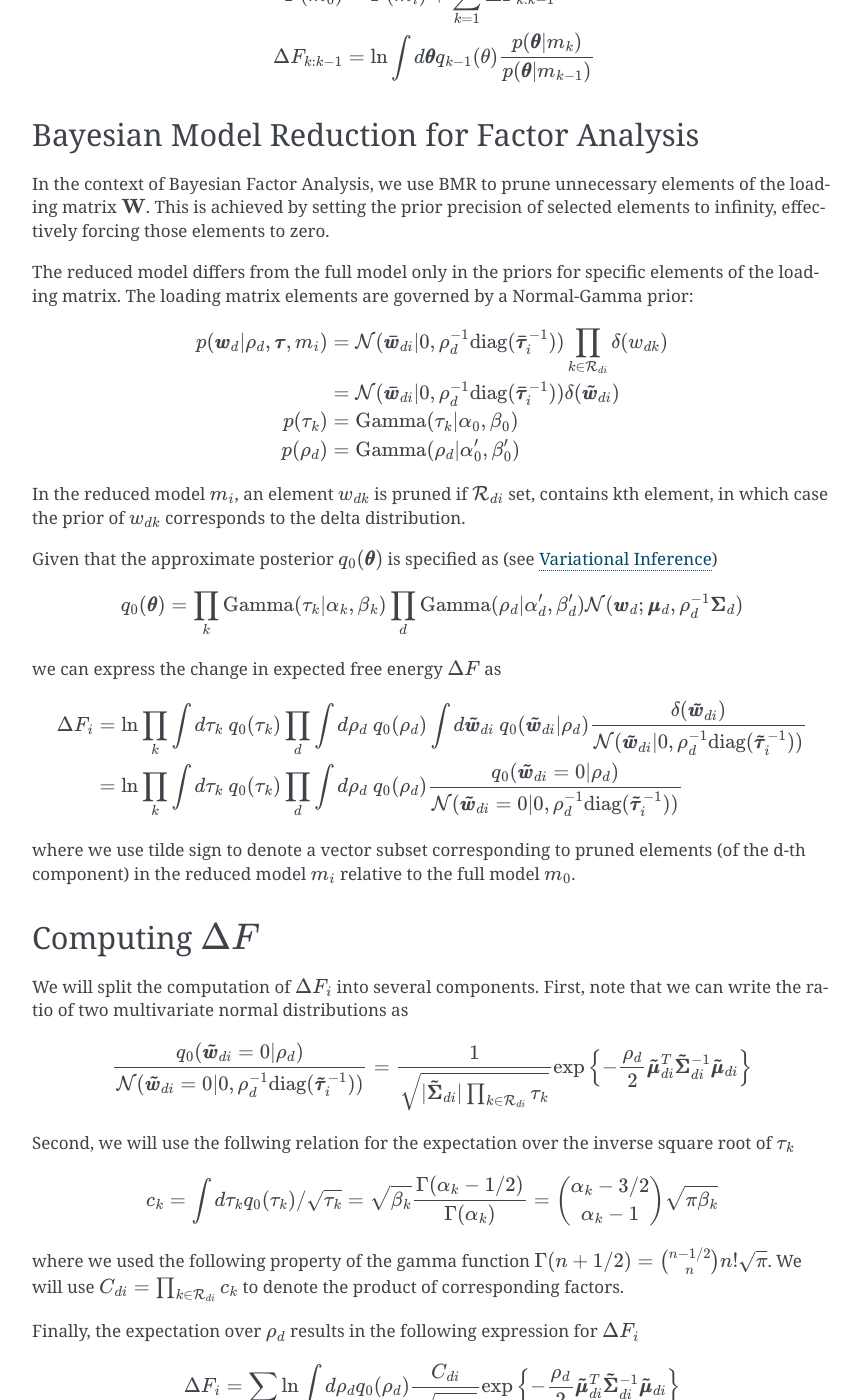
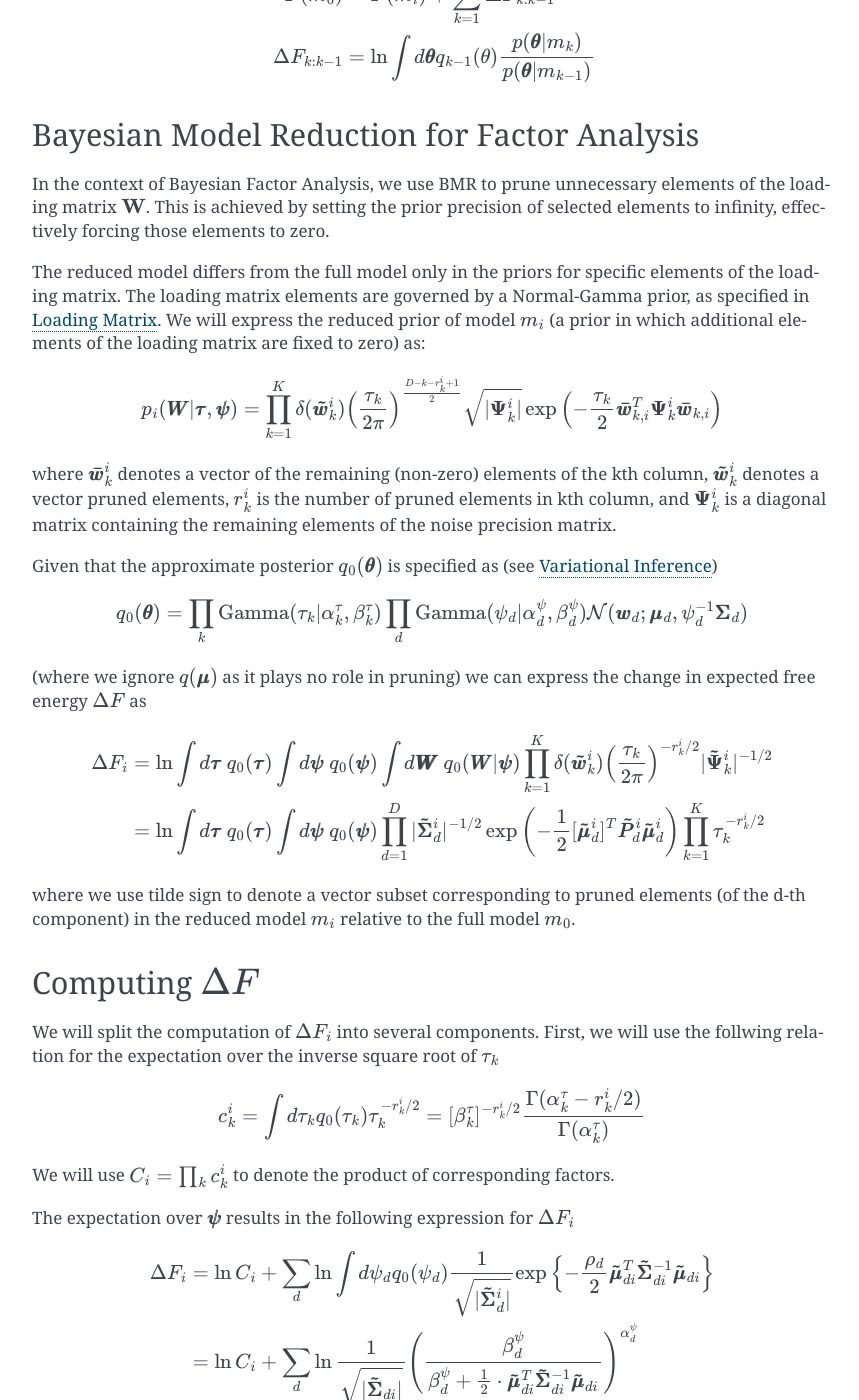
Before and after one commit to dimarkov/sppcax, a Sphinx documentation site: the page built from docs/theory/model_reduction.rst, in a window 1280 px wide and 1400 px high, scrolled down 1915 px. Shown: the whole window, without its empty margins (338-1197 px from the left). Built offline with Sphinx 7.4.7, drawn with Linux system fonts in a browser that asks for light colours; some of the changed text lies outside the part shown.

Commit message:
fixed derivations

```diff
--- a/docs/theory/model_reduction.rst
+++ b/docs/theory/model_reduction.rst
@@ -92,63 +92,61 @@ Bayesian Model Reduction for Factor Analysis
 
 In the context of Bayesian Factor Analysis, we use BMR to prune unnecessary elements of the loading matrix :math:`\mathbf{W}`. This is achieved by setting the prior precision of selected elements to infinity, effectively forcing those elements to zero.
 
-The reduced model differs from the full model only in the priors for specific elements of the loading matrix. The loading matrix elements are governed by a Normal-Gamma prior:
+The reduced model differs from the full model only in the priors for specific elements of the loading matrix. The loading matrix elements are governed by a Normal-Gamma prior, as
+specified in :ref:`sec-load-mat`. We will express the reduced prior of model :math:`m_i` (a prior in which additional elements of the loading
+matrix are fixed to zero) as:
 
 .. math::
 
-   p(\pmb{w}_{d}|\rho_d, \pmb{\tau}, m_i) &= \mathcal{N}(\pmb{\bar{w}}_{di}|0, \rho_d^{-1}\text{diag}(\pmb{\bar{\tau}}^{-1}_i)) \prod_{k \in \mathcal{R}_{di}}\delta(w_{dk}) \\
-   &= \mathcal{N}(\pmb{\bar{w}}_{di}|0, \rho_d^{-1}\text{diag}(\pmb{\bar{\tau}}^{-1}_i)) \delta(\pmb{\tilde{w}}_{di}) \\
-   p(\tau_{k}) &= \text{Gamma}(\tau_{k}|\alpha_0, \beta_0) \\
-   p(\rho_d) &= \text{Gamma}(\rho_{d}|\alpha^\prime_0, \beta^\prime_0)
+   p_i(\pmb{W}| \pmb{\tau}, \pmb{\psi}) &=  \prod_{k=1}^K \delta(\pmb{\tilde{w}}_k^i) \left(\frac{\tau_k}{2 \pi} \right)^{\frac{D - k - r_k^i + 1}{2}}
+   \sqrt{|\pmb{\Psi}_k^i|} \exp\left(-\frac{\tau_k}{2} \pmb{\bar{w}}_{k, i}^T \pmb{\Psi}_k^i \pmb{\bar{w}}_{k, i}\right)\\
 
-In the reduced model :math:`m_i`, an element :math:`w_{dk}` is pruned if :math:`\mathcal{R}_{di}` set, contains kth element, in which case
-the prior of :math:`w_{dk}` corresponds to the delta distribution.
+where :math:`\pmb{\bar{w}}_k^i` denotes a vector of the remaining (non-zero) elements of the kth column, :math:`\pmb{\tilde{w}}_k^i` denotes a vector
+pruned elements, :math:`r_k^i` is the number of pruned elements in kth column, and :math:`\pmb{\Psi}_k^i` is a diagonal matrix containing the remaining
+elements of the noise precision matrix.
 
 Given that the approximate posterior :math:`q_0(\pmb{\theta})` is specified as (see :ref:`sec-post-dist`)
 
 .. math::
-   q_0(\pmb{\theta}) = \prod_k \text{Gamma}(\tau_k|\alpha_k, \beta_k)\prod_d \text{Gamma}(\rho_d|\alpha^\prime_d, \beta^\prime_d) \mathcal{N}(\pmb{w}_d; \pmb{\mu}_d, \rho_d^{-1} \pmb{\Sigma}_d)
+   q_0(\pmb{\theta}) = \prod_k \text{Gamma}(\tau_k|\alpha^\tau_k, \beta^\tau_k)\prod_d \text{Gamma}(\psi_d|\alpha^\psi_d, \beta^\psi_d) \mathcal{N}(\pmb{w}_d; \pmb{\mu}_d, \psi_d^{-1} \pmb{\Sigma}_d)
 
-we can express the change in expected free energy :math:`\Delta F` as
+(where we ignore :math:`q(\pmb{\mu})` as it plays no role in pruning) we can express the change in expected free energy :math:`\Delta F` as
 
 .. math::
-   \Delta F_i &= \ln \prod_{k} \int d \tau_k ~q_0(\tau_k) \prod_d \int d \rho_d ~q_0(\rho_d) \int d \pmb{\tilde{w}}_{di} ~q_0 (\pmb{\tilde{w}}_{di}|\rho_d) \frac{\delta(\pmb{\tilde{w}}_{di})}{\mathcal{N}(\pmb{\tilde{w}}_{di}|0, \rho_d^{-1}\text{diag}(\pmb{\tilde{\tau}}^{-1}_i))} \\
-   & = \ln \prod_{k} \int d \tau_k ~q_0(\tau_k) \prod_d \int d \rho_d ~q_0(\rho_d) \frac{q_0 (\pmb{\tilde{w}}_{di} = 0|\rho_d)}{\mathcal{N}(\pmb{\tilde{w}}_{di} = 0|0, \rho_d^{-1}\text{diag}(\pmb{\tilde{\tau}}^{-1}_i))}
+   \Delta F_i &= \ln \int d \pmb{\tau}~q_0(\pmb{\tau}) \int d \pmb{\psi} ~q_0(\pmb{\psi})
+   \int d \pmb{\pmb{W}}~q_0 (\pmb{W}| \pmb{\psi}) \prod_{k=1}^K \delta(\pmb{\tilde{w}}_{k}^i)
+   \left( \frac{\tau_k}{2 \pi}\right)^{-r_k^i/2} |\pmb{\tilde{\Psi}}_k^i|^{-1/2} \\
+   & = \ln \int d \pmb{\tau}~q_0(\pmb{\tau}) \int d \pmb{\psi} ~q_0(\pmb{\psi})
+   \prod_{d=1}^D |\pmb{\tilde{\Sigma}}_d^i|^{-1/2}
+   \exp \left( - \frac{1}{2} [\pmb{\tilde{\mu}}_d^i]^T \pmb{\tilde{P}}_d^i \pmb{\tilde{\mu}}_d^i  \right)
+   \prod_{k=1}^K \tau_k^{- r_k^i / 2}
 
 where we use tilde sign to denote a vector subset corresponding to pruned elements (of the d-th component) in the reduced model :math:`m_i` relative to the full model :math:`m_0`.
 
 Computing :math:`\Delta F`
 ==========================
-We will split the computation of :math:`\Delta F_i` into several components. First, note that we can write the ratio
-of two multivariate normal distributions as
+We will split the computation of :math:`\Delta F_i` into several components. First, we will use the follwing relation for
+the expectation over the inverse square root of :math:`\tau_k`
 
 .. math::
-   \frac{q_0 (\pmb{\tilde{w}}_{di} = 0|\rho_d)}{\mathcal{N}(\pmb{\tilde{w}}_{di} = 0|0, \rho_d^{-1}\text{diag}(\pmb{\tilde{\tau}}^{-1}_i))}
-   = \frac{1}{\sqrt{|\pmb{\tilde{\Sigma}}_{di}|\prod_{k \in \mathcal{R}_{di}} \tau_k}} \exp \left\{ -\frac{\rho_d}{2} \pmb{\tilde{\mu}}_{di}^T \pmb{\tilde{\Sigma}}_{di}^{-1}\pmb{\tilde{\mu}}_{di} \right\}
+   c_k^i = \int d \tau_k q_0(\tau_k) \tau_k^{- r_k^i / 2} =
+   [\beta_k^\tau]^{- r_k^i / 2} \frac{\Gamma(\alpha_k^\tau - r_k^i/2)}{\Gamma(\alpha_k^\tau)}
 
-Second, we will use the follwing relation for the expectation over the inverse square root of :math:`\tau_k`
+We will use :math:`C_{i} = \prod_{k} c_k^i` to denote the product of corresponding factors.
+
+The expectation over :math:`\pmb{\psi}` results in the following expression for :math:`\Delta F_i`
 
 .. math::
-   c_k = \int d \tau_k q_0(\tau_k) / \sqrt{\tau_k} =
-   \sqrt{\beta_k} \frac{\Gamma(\alpha_k - 1/2)}{\Gamma(\alpha_k)} =
-   \binom{\alpha_k - 3/2}{\alpha_k - 1}\sqrt{\pi \beta_k}
-
-where we used the following property of the gamma function :math:`\Gamma(n + 1/2) = \binom{n - 1/2}{n}n! \sqrt{\pi}`.
-We will use :math:`C_{di} = \prod_{k \in \mathcal{R}_{di}} c_k` to denote the product of corresponding factors.
-
-Finally, the expectation over :math:`\rho_d` results in the following expression for :math:`\Delta F_i`
-
-.. math::
-   \Delta F_i &= \sum_d \ln \int d \rho_d q_0(\rho_d) \frac{C_{di}}{\sqrt{|\pmb{\tilde{\Sigma}}_{di}|}} \exp \left\{ -\frac{\rho_d}{2} \pmb{\tilde{\mu}}_{di}^T \pmb{\tilde{\Sigma}}_{di}^{-1}\pmb{\tilde{\mu}}_{di} \right\} \\
-   &= \sum_d \ln \frac{C_{di}}{\sqrt{|\pmb{\tilde{\Sigma}}_{di}|}}
-   \left(\frac{\beta_d^\prime}{\beta_d^\prime + \frac{1}{2} \cdot \pmb{\tilde{\mu}}_{di}^T \pmb{\tilde{\Sigma}}_{di}^{-1} \pmb{\tilde{\mu}}_{di}}\right)^{\alpha_d^\prime}
+   \Delta F_i &= \ln C_i + \sum_d \ln \int d \psi_d q_0(\psi_d) \frac{1}{\sqrt{|\pmb{\tilde{\Sigma}}_{d}^i|}} \exp \left\{ -\frac{\rho_d}{2} \pmb{\tilde{\mu}}_{di}^T \pmb{\tilde{\Sigma}}_{di}^{-1}\pmb{\tilde{\mu}}_{di} \right\} \\
+   &= \ln C_i + \sum_d \ln \frac{1}{\sqrt{|\pmb{\tilde{\Sigma}}_{di}|}}
+   \left(\frac{\beta_d^\psi}{\beta_d^\psi + \frac{1}{2} \cdot \pmb{\tilde{\mu}}_{di}^T \pmb{\tilde{\Sigma}}_{di}^{-1} \pmb{\tilde{\mu}}_{di}}\right)^{\alpha_d^\psi}
 
 Similarly, the change in variational free energy of going from model :math:`m_{i-1}` to model :math:`m_i`, which only differ in
-a single element of the loading matrix (e.g. at the position :math:`d^*, k^*`) is obtained as
+a single element of the loading matrix (e.g. at the position :math:`d, k^*`) is obtained as
 
 .. math::
    \Delta F_{i:i-1} &= \Delta F_{i} - \Delta F_{i-1} \\
-   &= \ln c_{k^*} - \frac{1}{2}\ln \sigma_{d^*,k^*}^2 - \alpha_d^\prime \ln \left( \frac{\beta_d^\prime + \frac{1}{2}[\pmb{\tilde{\mu}}_d^T \pmb{\tilde{\Sigma}}_d^{-1} \pmb{\tilde{\mu}}_d]_i}{\beta_d^\prime + \frac{1}{2}[\pmb{\tilde{\mu}}_d^T \pmb{\tilde{\Sigma}}_d^{-1} \pmb{\tilde{\mu}}_d]_{i-1}}\right)
+   &= \ln \frac{c_{k^*}^i}{c_{k^*}^{i-1}} - \frac{1}{2}\ln \sigma_{d,k^*}^2 - \alpha_d^\psi \ln \left( \frac{\beta_d^\psi + \frac{1}{2}[\pmb{\tilde{\mu}}_d^T \pmb{\tilde{\Sigma}}_d^{-1} \pmb{\tilde{\mu}}_d]_i}{\beta_d^\psi + \frac{1}{2}[\pmb{\tilde{\mu}}_d^T \pmb{\tilde{\Sigma}}_d^{-1} \pmb{\tilde{\mu}}_d]_{i-1}}\right)
 
 
 Gibbs sampling
@@ -207,10 +205,10 @@ If we assume for simplicity that the final sparse structure matrix :math:`\Lambd
 then the updated posterior is obtained as follows:
 
    1. :math:`q_i(\pmb{W})`  is obtained from :math:`q_0(\pmb{W})` by forcing mean and variance of corresponding elements of the loading matrix to zero.
-   2. :math:`q_i(\pmb{\rho})` is obtained using following parameter updates:
+   2. :math:`q_i(\pmb{\psi})` is obtained using following parameter updates:
        .. math::
-         \alpha_{d,i}^\prime &= \alpha_d^\prime \\
-         \beta_{d, i}^\prime &= \beta_d^\prime + \frac{1}{2} \cdot \pmb{\tilde{\mu}}_{di}^T \pmb{\tilde{\Sigma}}_{di}^{-1} \pmb{\tilde{\mu}}_{di}
+         \alpha_{d,i}^\psi &= \alpha_d^\psi \\
+         \beta_{d, i}^\psi &= \beta_d^\psi + \frac{1}{2} \cdot \pmb{\tilde{\mu}}_{di}^T \pmb{\tilde{\Sigma}}_{di}^{-1} \pmb{\tilde{\mu}}_{di}
 
    3.  :math:`q_i(\pmb{\tau})` remains unchanged, hence :math:`q_i(\pmb{\tau}) = q_0(\pmb{\tau})`.
 References
```
Also changed, not shown: docs/theory/factor_analysis.rst (+8 -3 lines).
